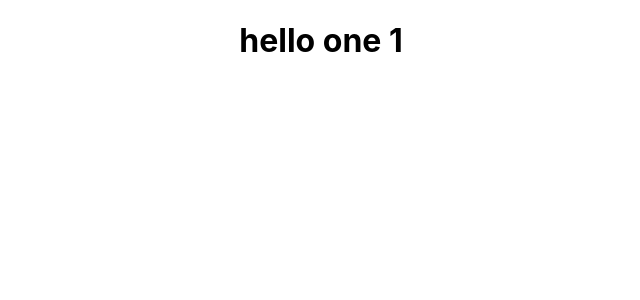
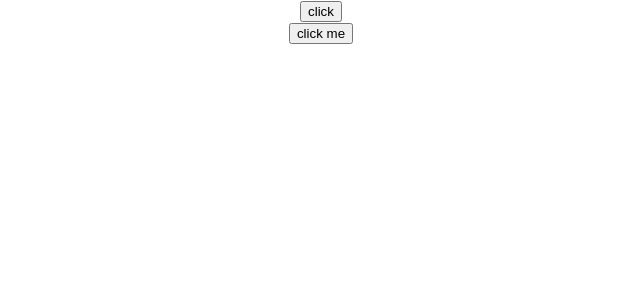
Before and after one commit to Xpiper/react, a React (Create React App) app in the folder hello-world/: page / in a window 1280 px wide. Shown: the top 300 px of the page, without its empty margins (319-959 px from the left). Built offline with nearby package versions, Linux system fonts and the light colour scheme.

Commit message:
Event Handling

```diff
--- a/hello-world/src/App.js
+++ b/hello-world/src/App.js
@@ -4,15 +4,19 @@
 import Hello from "./components/Hello";
 import Message from "./components/Message";
 import Counter from "./components/Counter";
+import FunctionClick from "./components/FunctionClick";
+import ClassClick from "./components/ClassClick";
 
 function App() {
     return (
         <div className="App">
+            <FunctionClick/>
+            <ClassClick/>
             {/*<Counter/>*/}
             {/*<Message/>*/}
-            <Greet name='one' number={1}>
+            {/*<Greet name='one' number={1}>*/}
             {/*    <p>this is children props</p>*/}
-            </Greet>
+            {/*</Greet>*/}
             {/*<Greet name='two' number={2}/>*/}
             {/*<Greet name='three' number={3}/>*/}
             {/*<Welcome name='one' number={1}>*/}
--- /dev/null
+++ b/hello-world/src/components/ClassClick.js
@@ -0,0 +1,18 @@
+import React, {Component} from 'react';
+
+class ClassClick extends Component {
+
+    clickHandler() {
+        console.log('click the button')
+    }
+
+    render() {
+        return (
+            <div>
+                <button onClick={this.clickHandler}>click me</button>
+            </div>
+        );
+    }
+}
+
+export default ClassClick;
--- /dev/null
+++ b/hello-world/src/components/FunctionClick.js
@@ -0,0 +1,16 @@
+import React from 'react';
+
+function FunctionClick(props) {
+
+    function clickHandler() {
+        console.log('button clicked')
+    }
+
+    return (
+        <div>
+            <button onClick={clickHandler}>click</button>
+        </div>
+    );
+}
+
+export default FunctionClick;
```
